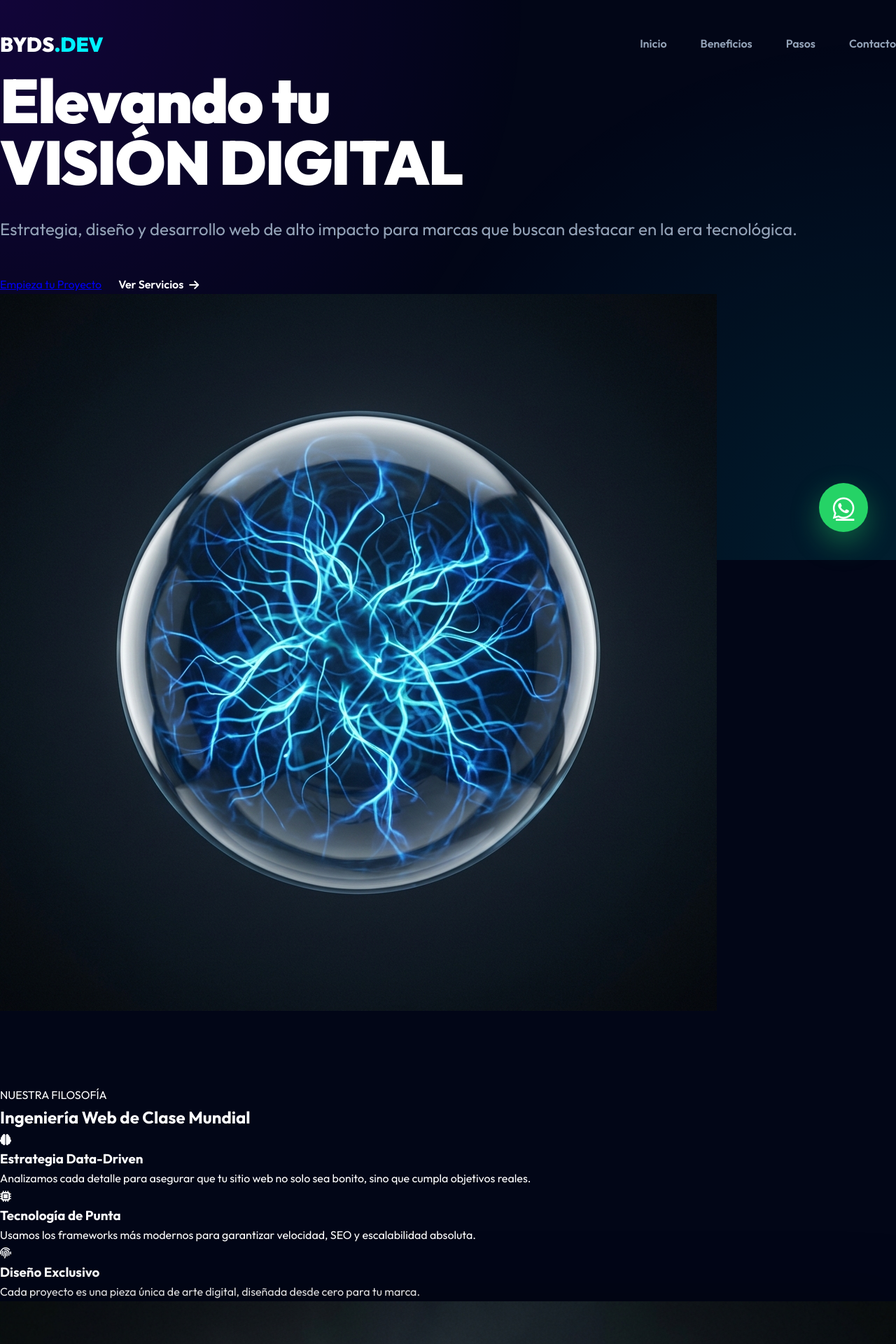
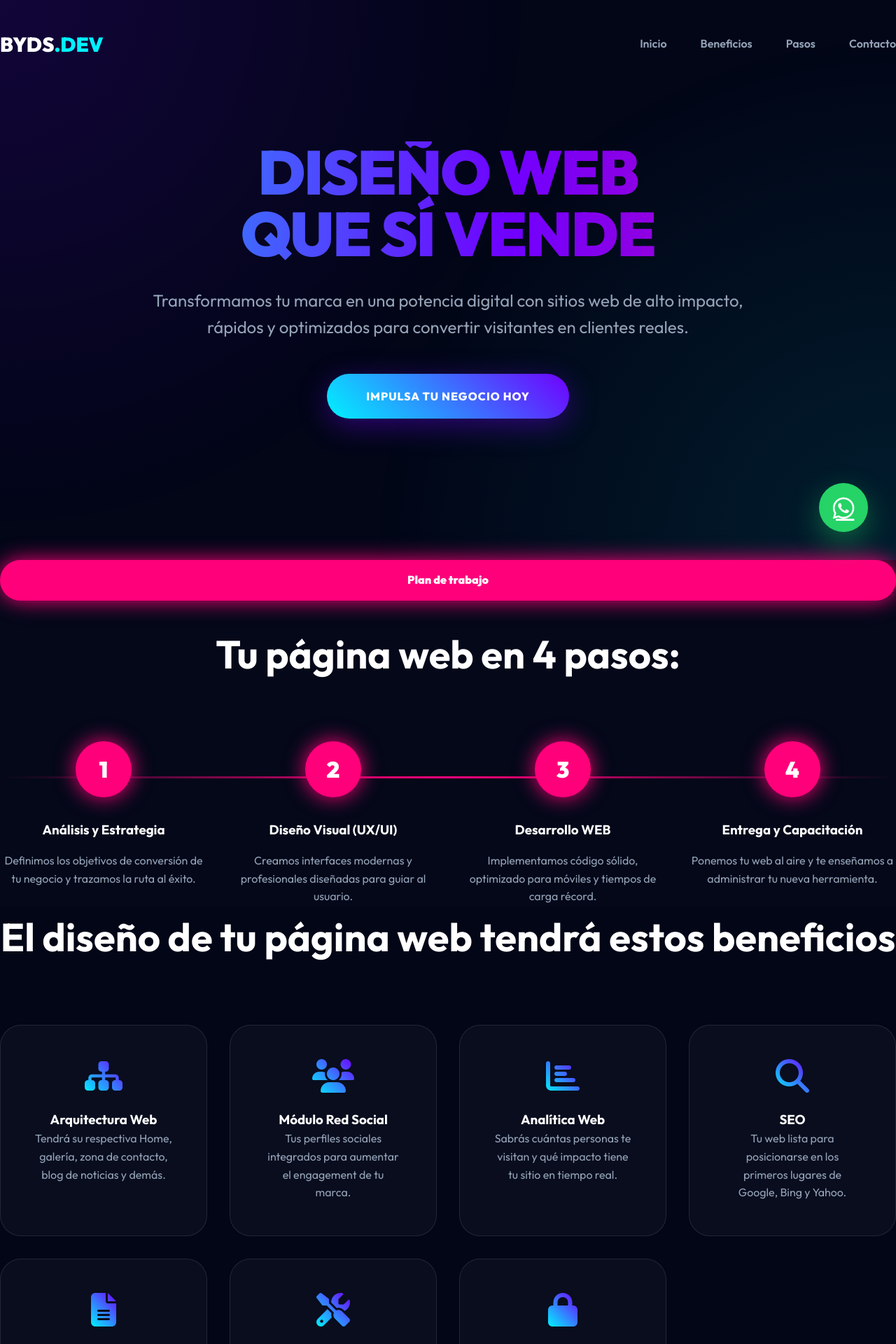
Before and after one commit to bduartesanabria-droid/Pagina_personal_dev, a Flask app: page / in a window 1280 px wide. Shown: the top 1920 px of the page at 70% size. Run offline with Flask 3, Linux system fonts and the light colour scheme.

Commit message:
Update index.html

```diff
--- a/app/templates/index.html
+++ b/app/templates/index.html
@@ -3,125 +3,88 @@
 {% block content %}
 <!-- Hero Section -->
 <section id="inicio" class="hero">
+    <div class="container hero-content reveal">
+        <h1 class="gradient-text">DISEÑO WEB<br>QUE SÍ VENDE</h1>
+        <p>Transformamos tu marca en una potencia digital con sitios web de alto impacto, rápidos y optimizados para convertir visitantes en clientes reales.</p>
+        <a href="#contacto" class="btn-main">Impulsa tu Negocio Hoy</a>
+    </div>
+</section>
+
+<!-- Process Section (From Image 1) -->
+<section id="proceso" class="section" style="background: rgba(255,255,255,0.01);">
     <div class="container">
-        <div class="hero-grid">
-            <div class="reveal">
-                <h1 class="hero-title">Elevando tu<br><span>VISIÓN DIGITAL</span></h1>
-                <p class="hero-subtitle">Estrategia, diseño y desarrollo web de alto impacto para marcas que buscan destacar en la era tecnológica.</p>
-                <div style="display: flex; gap: 1.5rem;">
-                    <a href="#contacto" class="btn-primary">Empieza tu Proyecto</a>
-                    <a href="#servicios" style="color: white; text-decoration: none; display: flex; align-items: center; font-weight: 600;">Ver Servicios <i class="fas fa-arrow-right" style="margin-left: 0.5rem;"></i></a>
-                </div>
+        <div style="text-align: center; margin-bottom: 5rem;" class="reveal">
+            <span class="step-dot" style="width: auto; height: auto; padding: 1rem 2rem; border-radius: 50px; font-size: 1rem; margin-bottom: 2rem;">Plan de trabajo</span>
+            <h2 style="font-size: 3.5rem;">Tu página web en 4 pasos:</h2>
+        </div>
+
+        <div class="step-container">
+            <div class="step-item reveal">
+                <div class="step-dot">1</div>
+                <h3>Análisis y Estrategia</h3>
+                <p style="color: var(--text-dim); margin-top: 1rem;">Definimos los objetivos de conversión de tu negocio y trazamos la ruta al éxito.</p>
             </div>
-            <div class="hero-image-container reveal" style="transition-delay: 0.2s;">
-                <img src="{{ url_for('static', filename='img/shape_1.png') }}" alt="BYDS Tech Shape">
+            <div class="step-item reveal" style="transition-delay: 0.2s;">
+                <div class="step-dot">2</div>
+                <h3>Diseño Visual (UX/UI)</h3>
+                <p style="color: var(--text-dim); margin-top: 1rem;">Creamos interfaces modernas y profesionales diseñadas para guiar al usuario.</p>
+            </div>
+            <div class="step-item reveal" style="transition-delay: 0.4s;">
+                <div class="step-dot">3</div>
+                <h3>Desarrollo WEB</h3>
+                <p style="color: var(--text-dim); margin-top: 1rem;">Implementamos código sólido, optimizado para móviles y tiempos de carga récord.</p>
+            </div>
+            <div class="step-item reveal" style="transition-delay: 0.6s;">
+                <div class="step-dot">4</div>
+                <h3>Entrega y Capacitación</h3>
+                <p style="color: var(--text-dim); margin-top: 1rem;">Ponemos tu web al aire y te enseñamos a administrar tu nueva herramienta.</p>
             </div>
         </div>
     </div>
 </section>
 
-<!-- Why Us Section -->
-<section id="por-que" class="section">
-    <div class="container">
-        <div class="reveal">
-            <span class="section-tag">NUESTRA FILOSOFÍA</span>
-            <h2 class="section-title">Ingeniería Web de Clase Mundial</h2>
-        </div>
-        <div class="services-grid">
-            <div class="service-card glass reveal">
-                <i class="fas fa-brain service-icon"></i>
-                <h3>Estrategia Data-Driven</h3>
-                <p>Analizamos cada detalle para asegurar que tu sitio web no solo sea bonito, sino que cumpla objetivos reales.</p>
-            </div>
-            <div class="service-card glass reveal" style="transition-delay: 0.2s;">
-                <i class="fas fa-microchip service-icon"></i>
-                <h3>Tecnología de Punta</h3>
-                <p>Usamos los frameworks más modernos para garantizar velocidad, SEO y escalabilidad absoluta.</p>
-            </div>
-            <div class="service-card glass reveal" style="transition-delay: 0.4s;">
-                <i class="fas fa-fingerprint service-icon"></i>
-                <h3>Diseño Exclusivo</h3>
-                <p>Cada proyecto es una pieza única de arte digital, diseñada desde cero para tu marca.</p>
-            </div>
-        </div>
-    </div>
-</section>
-
-<!-- Mockup Section -->
-<section class="section" style="background: rgba(255,255,255,0.01);">
-    <div class="container">
-        <div class="hero-grid">
-            <div class="reveal">
-                <img src="{{ url_for('static', filename='img/laptop_mockup.png') }}" alt="Premium Mockup" style="width: 100%; filter: drop-shadow(0 20px 50px rgba(0,0,0,0.5));">
-            </div>
-            <div class="reveal" style="transition-delay: 0.2s;">
-                <span class="section-tag">EL ESTÁNDAR BYDS</span>
-                <h2 style="font-size: 2.5rem; margin-bottom: 2rem;">Interfaces que Cautivan</h2>
-                <p style="color: var(--text-secondary); margin-bottom: 2rem;">Nos especializamos en crear experiencias de usuario (UX) que eliminan la fricción y aumentan la conversión. Tu éxito digital es nuestra métrica principal.</p>
-                <ul style="list-style: none; color: var(--text-secondary); display: flex; flex-direction: column; gap: 1rem;">
-                    <li><i class="fas fa-check-circle" style="color: var(--accent-primary); margin-right: 0.5rem;"></i> Carga ultra-rápida (Core Web Vitals)</li>
-                    <li><i class="fas fa-check-circle" style="color: var(--accent-primary); margin-right: 0.5rem;"></i> Optimización total para dispositivos móviles</li>
-                    <li><i class="fas fa-check-circle" style="color: var(--accent-primary); margin-right: 0.5rem;"></i> Seguridad de nivel bancario</li>
-                </ul>
-            </div>
-        </div>
-    </div>
-</section>
-
-<!-- Services Section -->
+<!-- Benefits Section (From Image 3) -->
 <section id="servicios" class="section">
     <div class="container">
-        <div class="reveal">
-            <span class="section-tag">SERVICIOS</span>
-            <h2 class="section-title">Lo que Hacemos</h2>
+        <div style="text-align: center; margin-bottom: 5rem;" class="reveal">
+            <h2 style="font-size: 3.5rem;">El diseño de tu página web tendrá estos beneficios</h2>
         </div>
-        <div class="services-grid">
-            <div class="service-card glass reveal">
-                <i class="fas fa-code service-icon"></i>
-                <h3>Desarrollo Full-Stack</h3>
-                <p>Desde landing pages hasta sistemas complejos de gestión empresarial.</p>
+
+        <div class="benefit-grid">
+            <div class="benefit-card reveal">
+                <i class="fas fa-sitemap"></i>
+                <h3>Arquitectura Web</h3>
+                <p style="color: var(--text-dim);">Tendrá su respectiva Home, galería, zona de contacto, blog de noticias y demás.</p>
             </div>
-            <div class="service-card glass reveal" style="transition-delay: 0.2s;">
-                <i class="fas fa-shopping-bag service-icon"></i>
-                <h3>E-commerce Pro</h3>
-                <p>Tiendas virtuales optimizadas para ventas con pasarelas de pago globales.</p>
+            <div class="benefit-card reveal" style="transition-delay: 0.1s;">
+                <i class="fas fa-users"></i>
+                <h3>Módulo Red Social</h3>
+                <p style="color: var(--text-dim);">Tus perfiles sociales integrados para aumentar el engagement de tu marca.</p>
             </div>
-            <div class="service-card glass reveal" style="transition-delay: 0.4s;">
-                <i class="fas fa-search-dollar service-icon"></i>
-                <h3>SEO & Marketing</h3>
-                <p>Posicionamos tu marca en los primeros resultados de búsqueda.</p>
+            <div class="benefit-card reveal" style="transition-delay: 0.2s;">
+                <i class="fas fa-chart-bar"></i>
+                <h3>Analítica Web</h3>
+                <p style="color: var(--text-dim);">Sabrás cuántas personas te visitan y qué impacto tiene tu sitio en tiempo real.</p>
             </div>
-        </div>
-    </div>
-</section>
-
-<!-- Process Section -->
-<section id="proceso" class="section">
-    <div class="container">
-        <div class="reveal">
-            <span class="section-tag">METODOLOGÍA</span>
-            <h2 class="section-title">El Camino al Éxito</h2>
-        </div>
-        <div class="process-grid">
-            <div class="process-step reveal">
-                <span class="step-number">01</span>
-                <h4 style="margin-top: 2rem;">Briefing</h4>
-                <p style="color: var(--text-secondary); font-size: 0.9rem;">Entendemos tu negocio y objetivos.</p>
+            <div class="benefit-card reveal" style="transition-delay: 0.3s;">
+                <i class="fas fa-search"></i>
+                <h3>SEO</h3>
+                <p style="color: var(--text-dim);">Tu web lista para posicionarse en los primeros lugares de Google, Bing y Yahoo.</p>
             </div>
-            <div class="process-step reveal" style="transition-delay: 0.2s;">
-                <span class="step-number">02</span>
-                <h4 style="margin-top: 2rem;">Diseño</h4>
-                <p style="color: var(--text-secondary); font-size: 0.9rem;">Creamos el prototipo visual de tu solución.</p>
+            <div class="benefit-card reveal" style="transition-delay: 0.4s;">
+                <i class="fas fa-file-alt"></i>
+                <h3>Asesoría en Redacción</h3>
+                <p style="color: var(--text-dim);">Te asesoramos sobre cómo elaborar textos que vendan y capten la atención.</p>
             </div>
-            <div class="process-step reveal" style="transition-delay: 0.4s;">
-                <span class="step-number">03</span>
-                <h4 style="margin-top: 2rem;">Build</h4>
-                <p style="color: var(--text-secondary); font-size: 0.9rem;">Desarrollamos con los estándares más altos.</p>
+            <div class="benefit-card reveal" style="transition-delay: 0.5s;">
+                <i class="fas fa-tools"></i>
+                <h3>Soporte 24/7</h3>
+                <p style="color: var(--text-dim);">Nos encargamos de que tu web esté siempre disponible, sin errores y actualizada.</p>
             </div>
-            <div class="process-step reveal" style="transition-delay: 0.6s;">
-                <span class="step-number">04</span>
-                <h4 style="margin-top: 2rem;">Launch</h4>
-                <p style="color: var(--text-secondary); font-size: 0.9rem;">Desplegamos y optimizamos en tiempo real.</p>
+            <div class="benefit-card reveal" style="transition-delay: 0.6s;">
+                <i class="fas fa-lock"></i>
+                <h3>Seguridad Certificada</h3>
+                <p style="color: var(--text-dim);">Certificado SSL incluido para que tu información y la de tus clientes esté segura.</p>
             </div>
         </div>
     </div>
@@ -130,23 +93,22 @@
 <!-- Contact Section -->
 <section id="contacto" class="section">
     <div class="container">
-        <div class="glass reveal" style="padding: 5rem; text-align: center;">
-            <span class="section-tag">¿Hablamos?</span>
-            <h2 style="font-size: 3rem; margin-bottom: 2rem;">Transformemos tu idea hoy</h2>
-            <p style="color: var(--text-secondary); max-width: 600px; margin: 0 auto 3rem;">Envíanos un mensaje y descubre cómo BYDS.DEV puede llevar tu presencia digital al siguiente nivel.</p>
+        <div class="benefit-card reveal" style="padding: 5rem; text-align: center; background: linear-gradient(135deg, rgba(112, 0, 255, 0.1), rgba(0, 242, 255, 0.05));">
+            <h2 style="font-size: 3.5rem; margin-bottom: 2rem;">¿Listo para el siguiente nivel?</h2>
+            <p style="color: var(--text-dim); max-width: 700px; margin: 0 auto 3rem; font-size: 1.2rem;">No pierdas más clientes por un sitio web anticuado. Hagamos algo grande juntos.</p>
 
-            <form id="contactForm" style="max-width: 600px; margin: 0 auto;">
-                <div style="display: grid; grid-template-columns: 1fr 1fr; gap: 1.5rem;">
-                    <input type="text" name="name" class="form-control" placeholder="Tu Nombre" required>
-                    <input type="email" name="email" class="form-control" placeholder="Tu Email" required>
+            <form id="contactForm" style="max-width: 700px; margin: 0 auto;">
+                <div style="display: grid; grid-template-columns: 1fr 1fr; gap: 1.5rem; margin-bottom: 1.5rem;">
+                    <input type="text" name="name" class="step-dot" style="width: 100%; border-radius: 12px; font-size: 1rem; padding: 1.2rem; background: rgba(0,0,0,0.3); border: 1px solid var(--glass-border); box-shadow: none;" placeholder="Tu Nombre" required>
+                    <input type="email" name="email" class="step-dot" style="width: 100%; border-radius: 12px; font-size: 1rem; padding: 1.2rem; background: rgba(0,0,0,0.3); border: 1px solid var(--glass-border); box-shadow: none;" placeholder="Tu Email" required>
                 </div>
-                <textarea name="message" class="form-control" rows="5" placeholder="Cuéntanos sobre tu proyecto..." required></textarea>
-                <button type="submit" class="btn-primary" style="width: 100%;">Enviar Mensaje a BYDS</button>
+                <textarea name="message" class="step-dot" style="width: 100%; border-radius: 12px; font-size: 1rem; padding: 1.2rem; background: rgba(0,0,0,0.3); border: 1px solid var(--glass-border); box-shadow: none; min-height: 150px;" placeholder="Cuéntanos sobre tu proyecto..." required></textarea>
+                <button type="submit" class="btn-main" style="width: 100%; margin-top: 2rem;">Enviar Mensaje a BYDS.DEV</button>
             </form>
 
-            <div style="margin-top: 3rem; display: flex; justify-content: center; gap: 3rem;">
-                <a href="mailto:byds.dev@gmail.com" style="color: white; text-decoration: none;"><i class="fas fa-envelope" style="color: var(--accent-primary); margin-right: 0.5rem;"></i> byds.dev@gmail.com</a>
-                <a href="tel:+573114771700" style="color: white; text-decoration: none;"><i class="fas fa-phone" style="color: var(--accent-primary); margin-right: 0.5rem;"></i> +57 311 477 1700</a>
+            <div style="margin-top: 4rem; display: flex; justify-content: center; gap: 4rem; flex-wrap: wrap;">
+                <a href="mailto:byds.dev@gmail.com" style="color: white; text-decoration: none; font-weight: 700;"><i class="fas fa-envelope" style="color: var(--primary); margin-right: 1rem;"></i> byds.dev@gmail.com</a>
+                <a href="tel:+573114771700" style="color: white; text-decoration: none; font-weight: 700;"><i class="fas fa-phone" style="color: var(--primary); margin-right: 1rem;"></i> +57 311 477 1700</a>
             </div>
         </div>
     </div>
@@ -156,16 +118,9 @@
     document.getElementById('contactForm').onsubmit = function(e) {
         e.preventDefault();
         const formData = new FormData(this);
-
-        fetch('/contact', {
-            method: 'POST',
-            body: formData
-        })
+        fetch('/contact', { method: 'POST', body: formData })
         .then(res => res.json())
-        .then(data => {
-            alert(data.message);
-            this.reset();
-        });
+        .then(data => { alert(data.message); this.reset(); });
     };
 </script>
 {% endblock %}
```
